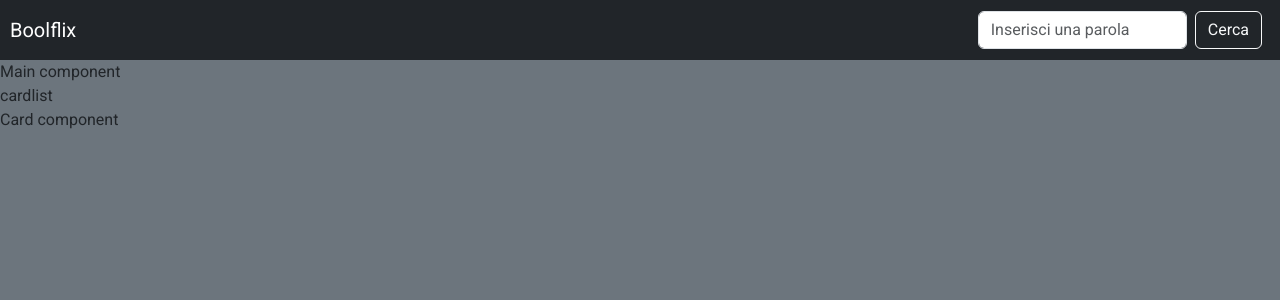
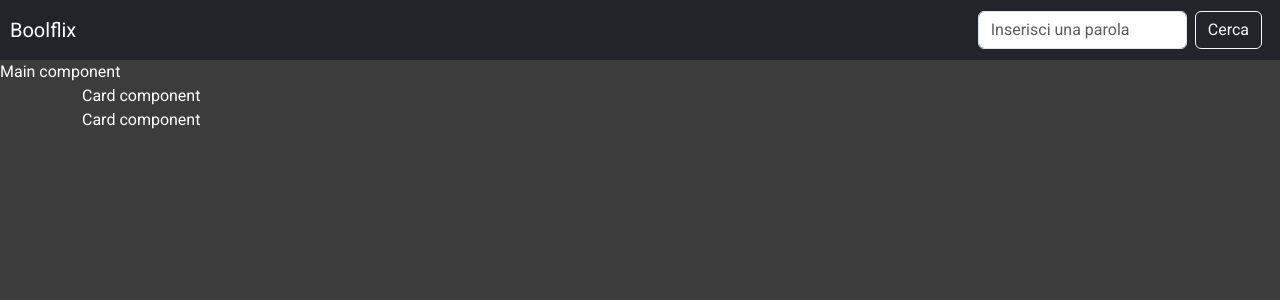
Before and after one commit to DavideBernasconi13/vite-boolflix, a Vue app: page / in a window 1280 px wide. Shown: the top 300 px of the page. Built offline with nearby package versions, Linux system fonts and the light colour scheme.

Commit message:
add console.log finally, fix style app

```diff
--- a/src/App.vue
+++ b/src/App.vue
@@ -29,7 +29,7 @@ export default {
         // handle error
         console.log(error);
       }).finally(() => {
-        // always executed
+        console.log('finally: movie')
       });
     },
     getTvSeries() {
@@ -41,7 +41,7 @@ export default {
         // handle error
         console.log(error);
       }).finally(() => {
-        // always executed
+        console.log('finally: series tv')
       });
     },
     getQuery() {
--- a/src/assets/styles/general.scss
+++ b/src/assets/styles/general.scss
@@ -15,10 +15,12 @@ $fa-font-path: '../fonts/webfonts';
 @import url('https://fonts.googleapis.com/css2?family=Roboto:ital,wght@0,100;0,300;0,400;0,500;0,700;0,900;1,100;1,300;1,400;1,500;1,700;1,900&display=swap');
 
 
-body{
+body {
     font-family: $basefont;
+    background-color: $mainbg;
+    color: $whitetext;
 }
 
 h1 {
-    color: $bluetext;
+    color: $whitetext;
 }
--- a/src/assets/styles/partials/_variables.scss
+++ b/src/assets/styles/partials/_variables.scss
@@ -1,7 +1,8 @@
 /* Color styles */
-$lightblue: rgb(218, 233, 254);
-$blacktext: rgb(63, 54, 59);
-$bluetext: rgb(24, 71, 132);
+$headerbg: #141414;
+$mainbg: #3c3c3c;
+$whitetext: #fff;
+$back: #000;
 $colorred: red;
 
 $basefont: "Roboto", sans-serif;
--- a/src/components/CardList.vue
+++ b/src/components/CardList.vue
@@ -1,6 +1,5 @@
 <template>
-    <div>
-        cardlist
+    <div class="container">
         <CardComponent />
     </div>
 </template>
--- a/src/components/HeaderComponent.vue
+++ b/src/components/HeaderComponent.vue
@@ -2,9 +2,9 @@
     <nav class="navbar navbar-dark bg-dark">
         <a class="navbar-brand">Boolflix</a>
         <div class="form-inline d-flex">
-            <input v-model="store.options.params.query" class="form-control mr-sm-2" type="search"
-                placeholder="Inserisci una parola" aria-label="Search" @keyup.enter="$emit('formSearch')">
-            <button class="btn btn-outline-light mx-2" @click="$emit('formSearch')">Cerca</button>
+            <input v-model.trim="store.options.params.query" class="form-control mr-sm-2" type="search"
+                placeholder="Inserisci una parola" aria-label="Search" @keyup.enter="searchMedia">
+            <button class="btn btn-outline-light mx-2" @click="searchMedia">Cerca</button>
         </div>
     </nav>
 </template>
@@ -19,7 +19,9 @@ export default {
         }
     },
     methods: {
-
+        searchMedia() {
+            this.$emit('searchApi');
+        }
 
     }
 }
--- a/src/components/MainComponent.vue
+++ b/src/components/MainComponent.vue
@@ -1,6 +1,7 @@
 <template>
-    <main class="bg-secondary">
+    <main>
         Main component
+        <CardList />
         <CardList />
     </main>
 
@@ -18,8 +19,4 @@ export default {
 
 </script>
 
-<style lang="scss" scoped>
-main {
-    height: calc(100vh - 60px);
-}
-</style>
+<style lang="scss" scoped></style>
```
